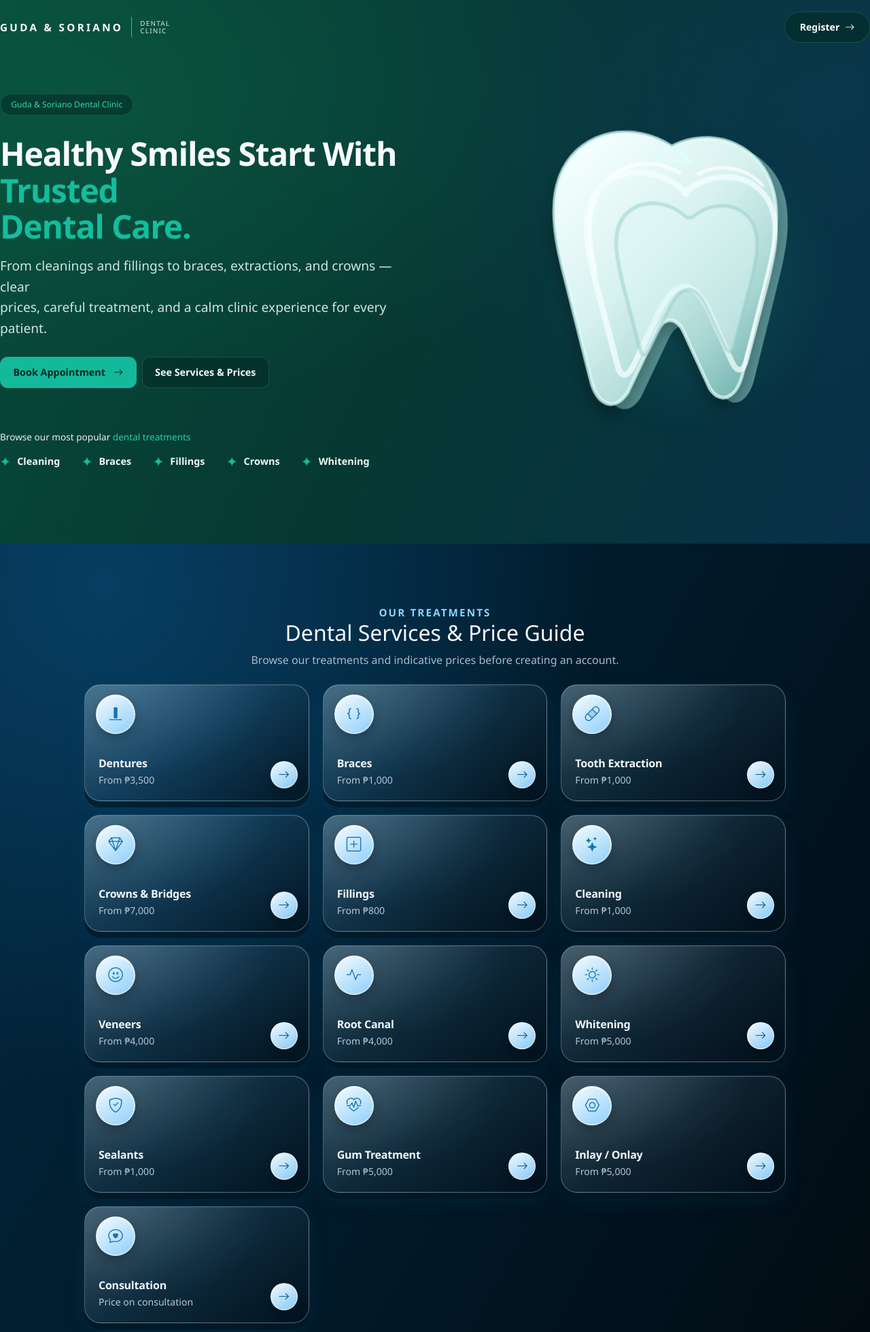
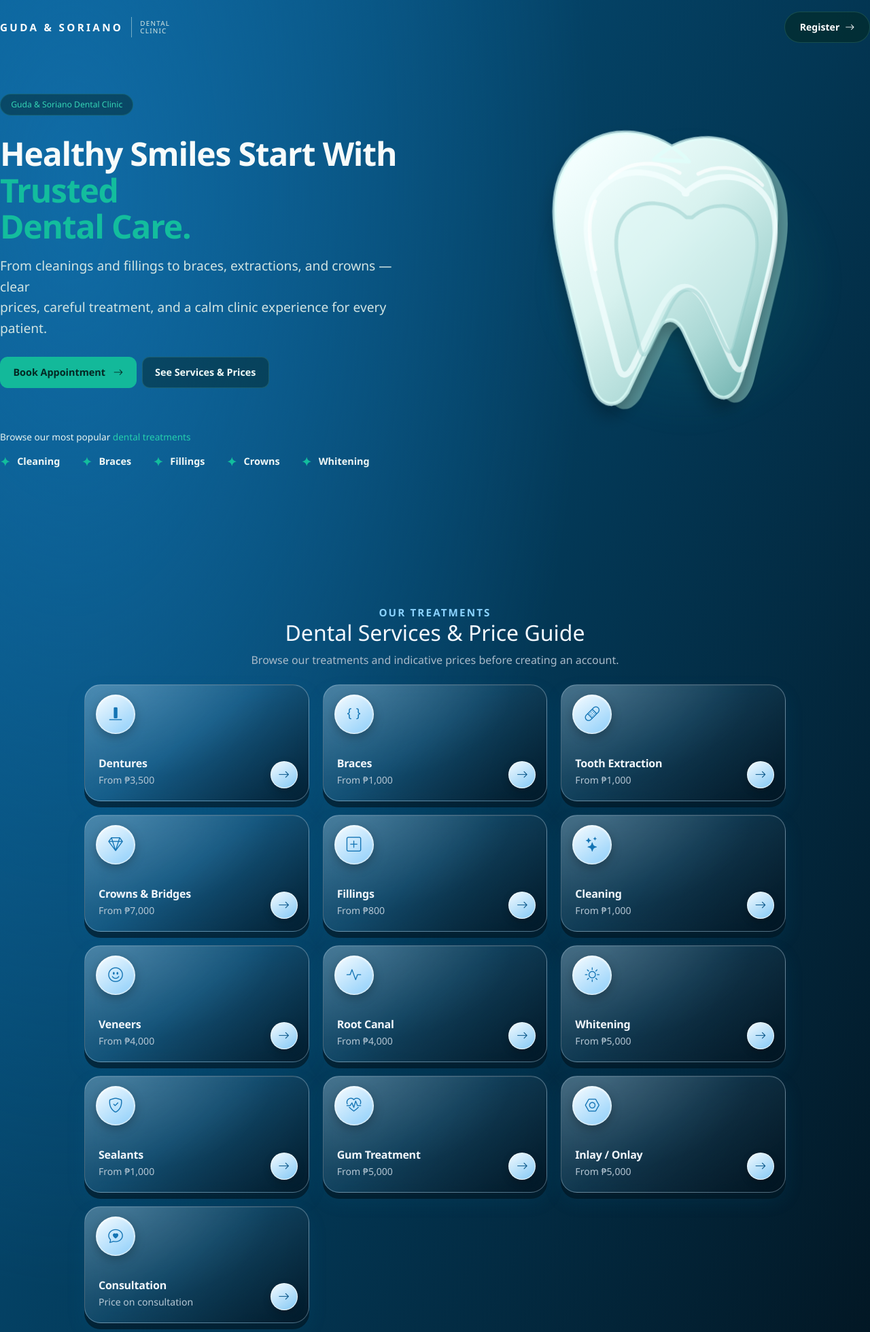
Before and after one commit to atreyuuu009/orachart-laravel, a Laravel app: page / in a window 1280 px wide. Shown: the top 1960 px of the page at 68% size. Run offline with Laravel 12, Linux system fonts and the light colour scheme; data comes from the database, SQL or seed files in the repository; data that the repository does not hold is empty.

Commit message:
I change the background color of landing page

```diff
--- a/public/css/theme.css
+++ b/public/css/theme.css
@@ -383,6 +383,7 @@ body:has(.landing-nav) #services .text-secondary { color: #a9bac9 !important; }
 .service-card--glass::before {
   position: absolute;
   inset: 0;
+  z-index: 1;
   background: radial-gradient(ellipse at 18% 0%, rgba(179, 225, 255, .13), transparent 58%);
   content: "";
   pointer-events: none;
@@ -396,6 +397,7 @@ body:has(.landing-nav) #services .text-secondary { color: #a9bac9 !important; }
   position: absolute;
   top: 14px;
   left: 16px;
+  z-index: 2;
   display: grid;
   width: 58px;
   height: 58px;
@@ -407,14 +409,14 @@ body:has(.landing-nav) #services .text-secondary { color: #a9bac9 !important; }
   color: #1474b4;
   font-size: 1.35rem;
 }
-.service-card-copy { position: relative; z-index: 1; min-width: 0; }
+.service-card-copy { position: relative; z-index: 2; min-width: 0; }
 .service-card-copy h3 { margin: 0 0 3px; color: #f2f7fc; font-size: 1rem; font-weight: 650; letter-spacing: -.015em; }
 .service-card-copy p { margin: 0; color: #b7c8d5; font-size: .88rem; }
 .service-card-arrow {
   position: absolute;
   right: 16px;
   bottom: 18px;
-  z-index: 1;
+  z-index: 2;
   display: grid;
   width: 40px;
   height: 40px;
@@ -467,3 +469,18 @@ body:has(.landing-nav) #services .text-secondary { color: #a9bac9 !important; }
 .tooth .dots i { width: 9px; height: 9px; border-radius: 50%; border: 1px solid #fff; margin-left: -2px; }
 .legend-dot { width: 12px; height: 12px; border-radius: 50%; display: inline-block; margin-right: .35rem; }
 @media (max-width: 991px) { .odonto-scroll { overflow-x: auto; } .odonto-scroll .tooth-row { min-width: 760px; } }
+
+/* Landing hero and services share the blue-to-black backdrop from the reference. */
+body:has(.landing-nav) {
+  background: #020b12;
+  color: #f5faff;
+}
+body:has(.landing-nav) .landing-main {
+  background:
+    radial-gradient(ellipse at 8% 10%, rgba(18, 112, 173, .82), transparent 46%),
+    linear-gradient(115deg, #075b8c 0%, #033856 47%, #020b12 100%);
+}
+body:has(.landing-nav) .landing-hero,
+body:has(.landing-nav) #services {
+  background: transparent;
+}
```
